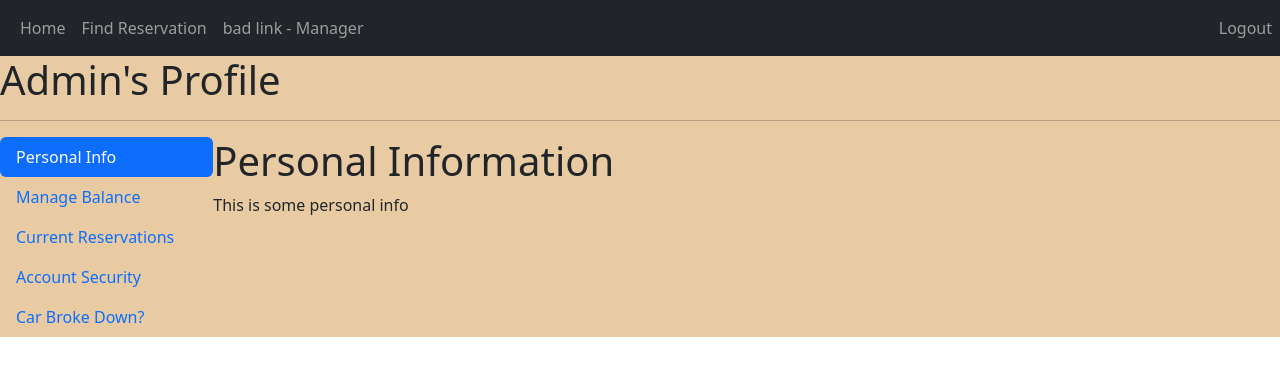
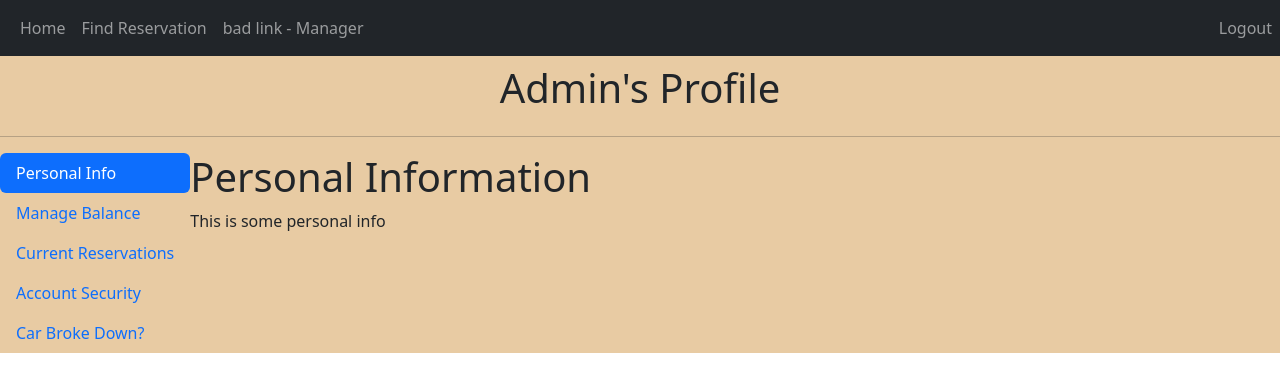
Before and after one commit to CS3450-Group9/Dans-AutoBarn, a Django app: page /profile/ in a window 1280 px wide. Shown: the top 392 px of the page. Run offline with Django 4.2, Linux system fonts and the light colour scheme; a user stored in the database is signed in; data comes from the database, SQL or seed files in the repository.

Commit message:
Some class changes

```diff
--- a/web/Customer/templates/Customer/profile.html
+++ b/web/Customer/templates/Customer/profile.html
@@ -4,13 +4,13 @@
 {% block content %}
 
 {% if request.user.is_authenticated %}
-<h1>{{ request.user.userprofile.user | title }}'s Profile</h1>
+<h1 class="text-center py-2">{{ request.user.userprofile.user | title }}'s Profile</h1>
 <hr>
 
 <div class="d-flex">
 
     <!-- Sidebar -->
-    <ul class="nav nav-pills flex-column col-2">
+    <ul class="d-flex nav nav-pills flex-column">
         <li class="nav-item" v-for="(tab, index) in tabs" :key="index" @click="selectedTab = tab.id">
             <a class="nav-link" :class="{ active: selectedTab === tab.id }" href="#">[[ tab.name ]]</a>
         </li>
@@ -18,8 +18,8 @@
     <!-- Sidebar -->
 
     <!-- Selected Tab Content -->
-    <div class="col-10">
-        <component :is="selectedTab"></component>
+    <div class="d-flex">
+        <component :is="selectedTab"/>
     </div>
     <!-- Selected Tab Content -->
 
--- a/web/templates/base.html
+++ b/web/templates/base.html
@@ -70,16 +70,15 @@
 
     <!-- actual importing of content -->
     <div class="content-container" id="app">
-        {% block content %}
-        {% endblock %}
+        {% block content %}{% endblock %}
     </div>
 
-    <!-- Vue script - changing delimiters due to django vue conflict -->
+    <!-- Vue script -->
     <script type="module">
 {% block vueapp %}
 import { createApp } from 'vue';
 let app = createApp({
-    delimiters: ['[[', ']]'],
+    delimiters: ['[[', ']]'], // Need to change delimiters due to django vue conflict
     {% block appdata %}
     data() {
         return {}
```
